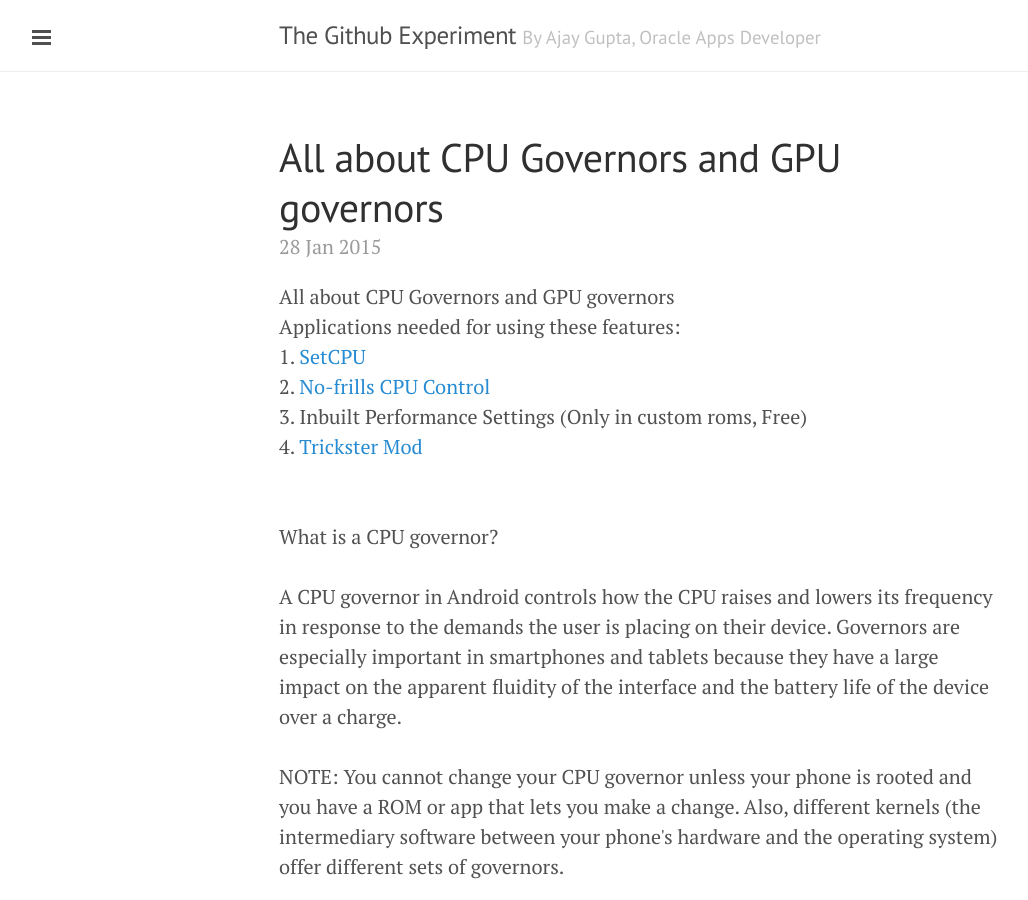
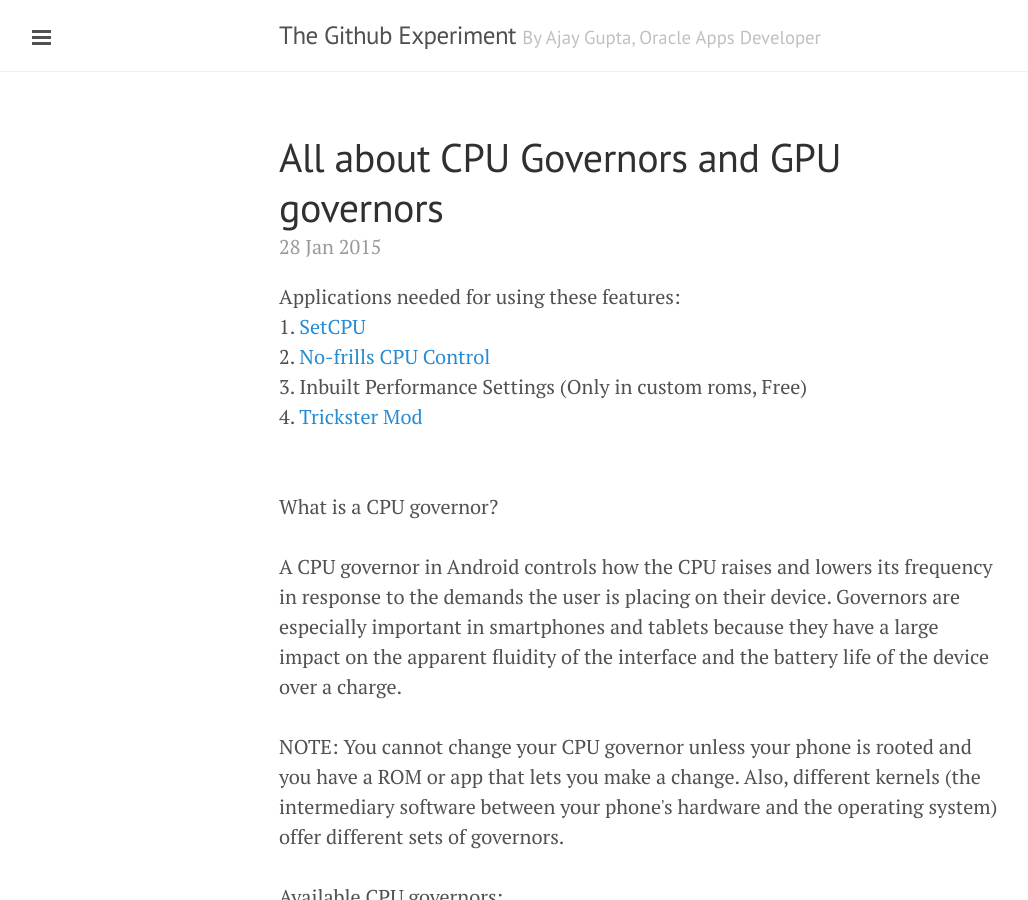
Before and after one commit to ajgupta/ajgupta.github.io, a Jekyll site: the page built from _posts/2015-01-28-CPU-and-GPU-governors.markdown, in a window 1280 px wide and 900 px high. Shown: the whole window, without its empty margins (1-1029 px from the left). Built offline with Jekyll 4.4.1, drawn with Linux system fonts in a browser that asks for light colours; Markdown is read by kramdown in place of the engine named in the settings; comment, search, counter and statistics services are not loaded.

Commit message:
Update 2015-01-28-CPU-and-GPU-governors.markdown

```diff
--- a/_posts/2015-01-28-CPU-and-GPU-governors.markdown
+++ b/_posts/2015-01-28-CPU-and-GPU-governors.markdown
@@ -13,8 +13,7 @@ description: This post explains in detail everything a user needs to know about
 
 <div class="row">
 	<div class="span9 columns">
-		<p class="MsoNormal">All about CPU Governors and GPU governors
-<br>
+		<p class="MsoNormal">
 Applications needed for using these features: <br>
 1. <a href="https://play.google.com/store/apps/details?id=com.mhuang.overclocking&hl=en" target="_blank">SetCPU</a><br>
 2. <a href="https://play.google.com/store/apps/details?id=it.sineo.android.noFrillsCPU&hl=en" target="_blank">No-frills CPU Control</a><br>
```
